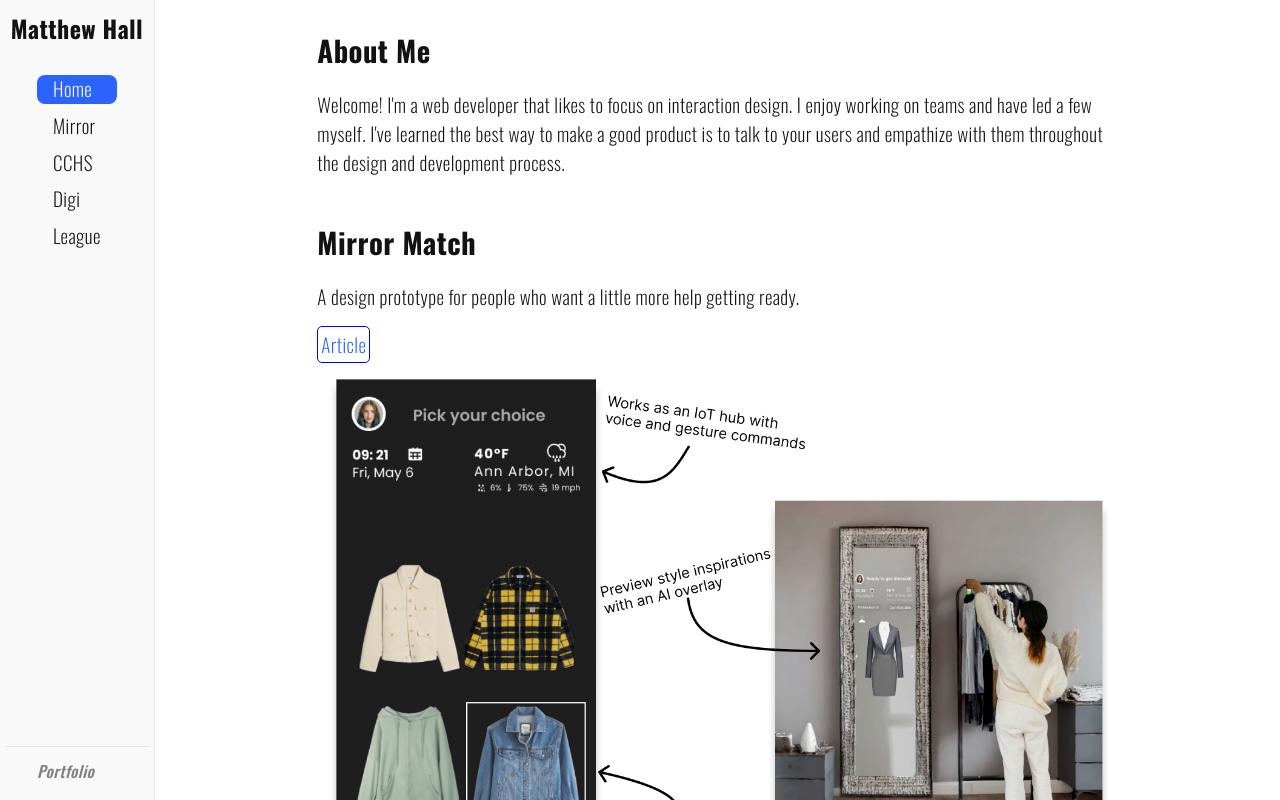
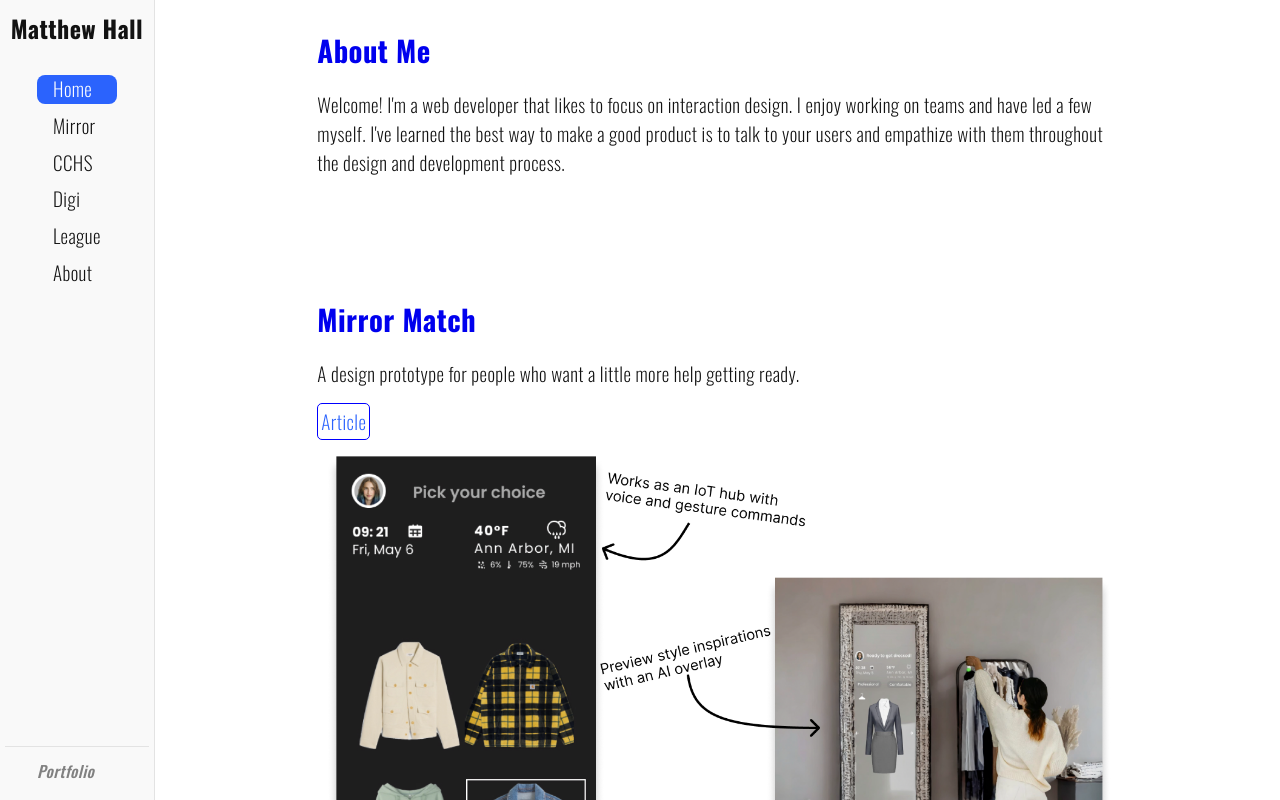
Before and after one commit to matthha/portfolio2, a React (Vite) app: page /league in a window 1280 px wide. Built offline with nearby package versions, Linux system fonts and the light colour scheme.

Commit message:
Add: Tooltips and Links to Home page

```diff
--- a/src/index1.css
+++ b/src/index1.css
@@ -40,11 +40,17 @@ body {
    overflow: auto;
    /* overflow-x: hidden; */
 }
+.link-header {
+   text-decoration: none;
+}
+
+
 .element-content{
    display: flex;
    flex-direction: column;
    max-width: 800px;
    align-items: center;
+   padding-bottom: 4em;
 
 }
 .element-content h3 {
@@ -65,6 +71,48 @@ body {
 .element-content * {
    width: 100%;
 }
+.tooltip {
+   position: relative;
+   display: inline-block;
+   /* border-bottom: 1px dotted black; */
+}
+.tooltiptext{
+   font-size: small;
+   font-weight: 300;
+}
+.tooltip .tooltiptext {
+   visibility: hidden;
+   width: auto;
+   background-color: rgba(70, 70, 70, 85%);
+   color: #fff;
+   text-align: center;
+   border-radius: 6px;
+   padding: 5px 5px;
+   position: absolute;
+   z-index: 1;
+   bottom: -2em;
+   left: 1em;
+   margin-left: 0px;
+
+   /* Fade in tooltip - takes 1 second to go from 0% to 100% opac: */
+   opacity: 0;
+   transition: opacity ease-in 1s ;
+ }
+ .tooltip .tooltiptext::after {
+   content: " ";
+   position: absolute;
+   bottom: 100%;
+   left: 20%;
+   margin-top: -5px;
+   border-width: 5px;
+   border-style: solid;
+   border-color:  transparent transparent  rgba(70, 70, 70, 85%)  transparent;
+ }
+
+ .tooltip:hover .tooltiptext {
+   visibility: visible;
+   opacity: 1;
+ }
 .btn {
    color:hsl(224, 98%, 58%);
    text-decoration: none;
@@ -135,6 +183,7 @@ button:hover {
    align-items: center;
    /* justify-content: space-between; */
    gap:4px;
+   z-index: 5;
 }
 
 #sidebar>h1 {
--- a/src/main.tsx
+++ b/src/main.tsx
@@ -20,6 +20,7 @@ import Home from './routes/home.js';
 import Mirror from './routes/mirror.js';
 import League from './routes/league.js';
 import Digi from './routes/digi.js';
+import About from './routes/about.js';
 
 // const router1 = createHashRouter([
 //   {
@@ -83,6 +84,10 @@ const router = createHashRouter([
             path: "/digi",
             element: <Digi />,
           },
+          {
+            path: "/about",
+            element: <About />,
+          },
         ]
     }
     ]
--- /dev/null
+++ b/src/routes/about.tsx
@@ -0,0 +1,7 @@
+export default function About() {
+
+   return (
+      <>
+      <h1>About Me</h1>
+      </>
+   )}
--- a/src/routes/home.tsx
+++ b/src/routes/home.tsx
@@ -6,6 +6,7 @@ import digi from "../images/DigiArcadeInfo.png"
 import digid from "../images/DigiArcadeInfoDark.png"
 import vball from "../images/VBallInfo.png"
 import vballd from "../images/VBallInfoDark.png"
+import { Link } from "react-router-dom"
 
 
 
@@ -14,12 +15,12 @@ export default function Home() {
    return (
       <div className='element-content tile1'>
          <div className='element-content tile1'>
-            <h2 id='aboutMe'>About Me</h2>
+            <Link to='/about' className="link-header tooltip"><h2 id='aboutMe'>About Me <span className="tooltiptext">Learn More</span></h2></Link>
             <p>Welcome! I'm a web developer that likes to focus on interaction design. I enjoy working on teams and have led a few myself. I've learned the best way to make a good product is to talk to your users and empathize with them throughout the design and development process.</p>
          </div>
 
          <div className='element-content tile2' id='mirrorMatch'>
-            <h2>Mirror Match</h2>
+            <Link to='/mirror' className="link-header tooltip"><h2 id='aboutMe'>Mirror Match <span className="tooltiptext">Learn More</span></h2></Link>
             <p>A design prototype for people who want a little more help getting ready.</p>
             {/* <Button href='https://matthha.github.io/gov-property-taxes/' target='blank'>Site</Button> */}
             <div><a type="button" className="btn" href='https://verdant-cell-8ec.notion.site/Mirror-Match-70a30d36bb254905935f71cfe1b112ac' target='blank'>Article</a></div>
@@ -29,7 +30,7 @@ export default function Home() {
          </div>
 
          <div className='element-content tile3'>
-            <h2>CCHS</h2>
+            <Link to='/cchs' className="link-header tooltip"><h2 id='aboutMe'>CCHS <span className="tooltiptext">Learn More</span></h2></Link>
             <p>A high school orientation app for staff to administer and track progress online.</p>
             <div>
                <a type="button" className="btn btn-outline-primary btn-sm" href='https://si-699-school.webflow.io/' target='blank'>Article</a>{'  '}
@@ -41,7 +42,7 @@ export default function Home() {
          </div>
 
          <div className='element-content tile4'>
-            <h2>DigiArcade</h2>
+            <Link to='/digi' className="link-header tooltip"><h2 id='aboutMe'>DigiArcade <span className="tooltiptext">Learn More</span></h2></Link>
             <p>A cross platform gaming app for people who don't always have time to finish games.</p>
             <div><a type="button" className="btn btn-outline-primary btn-sm" href='https://github.com/SI669-classroom/si-669-final-project-teamarc' target='blank'>GitHub</a></div>
             <img className="--light" src={digi} alt="..." width="800" height="auto" />
@@ -49,7 +50,7 @@ export default function Home() {
          </div>
 
          <div className='element-content tile5'>
-            <h2>League Teams</h2>
+            <Link to='/league' className="link-header tooltip"><h2 id='aboutMe'>League Teams<span className="tooltiptext">Learn More</span></h2></Link>
             <p>An attendance and team making app for coaches to check-in and sort players.</p>
             <div>
                <a type="button" className="btn btn-outline-primary btn-sm" href='https://matthha.github.io/vball/' target='blank'>Site</a>{' '}
--- a/src/routes/rootnav.tsx
+++ b/src/routes/rootnav.tsx
@@ -5,7 +5,7 @@ import { Link, Outlet, useLoaderData, Form, redirect, NavLink, useNavigation, us
 
 export default function RootNav() {
    const navigation = useNavigation();
-   const links = [['Home', '/'],['Mirror','/mirror'],['CCHS', '/cchs'],['Digi','/digi'],['League','/league']]
+   const links = [['Home', '/'],['Mirror','/mirror'],['CCHS', '/cchs'],['Digi','/digi'],['League','/league'],['About','/about']]
    return (
       <>
          <div id="sidebar">
```
